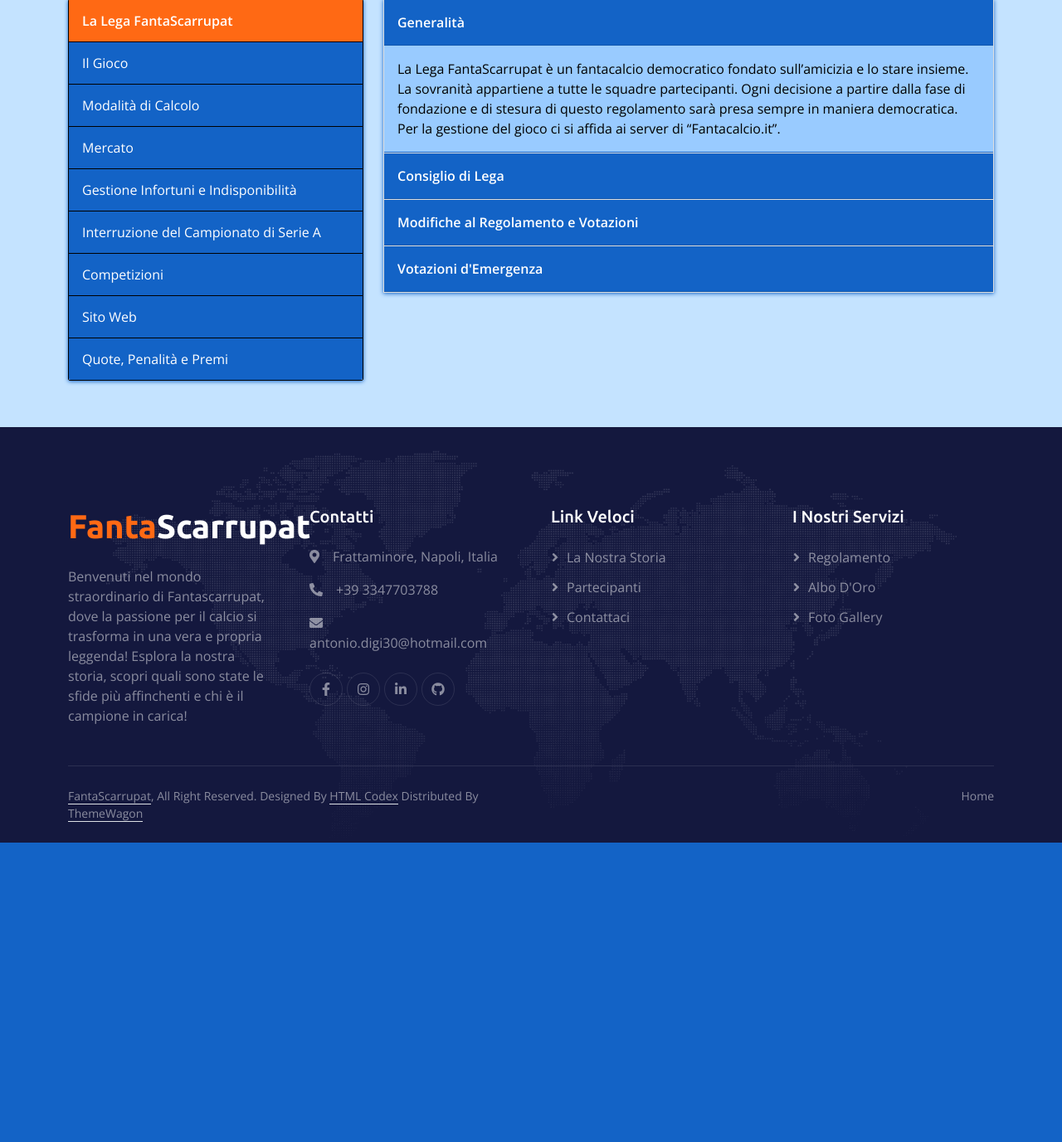
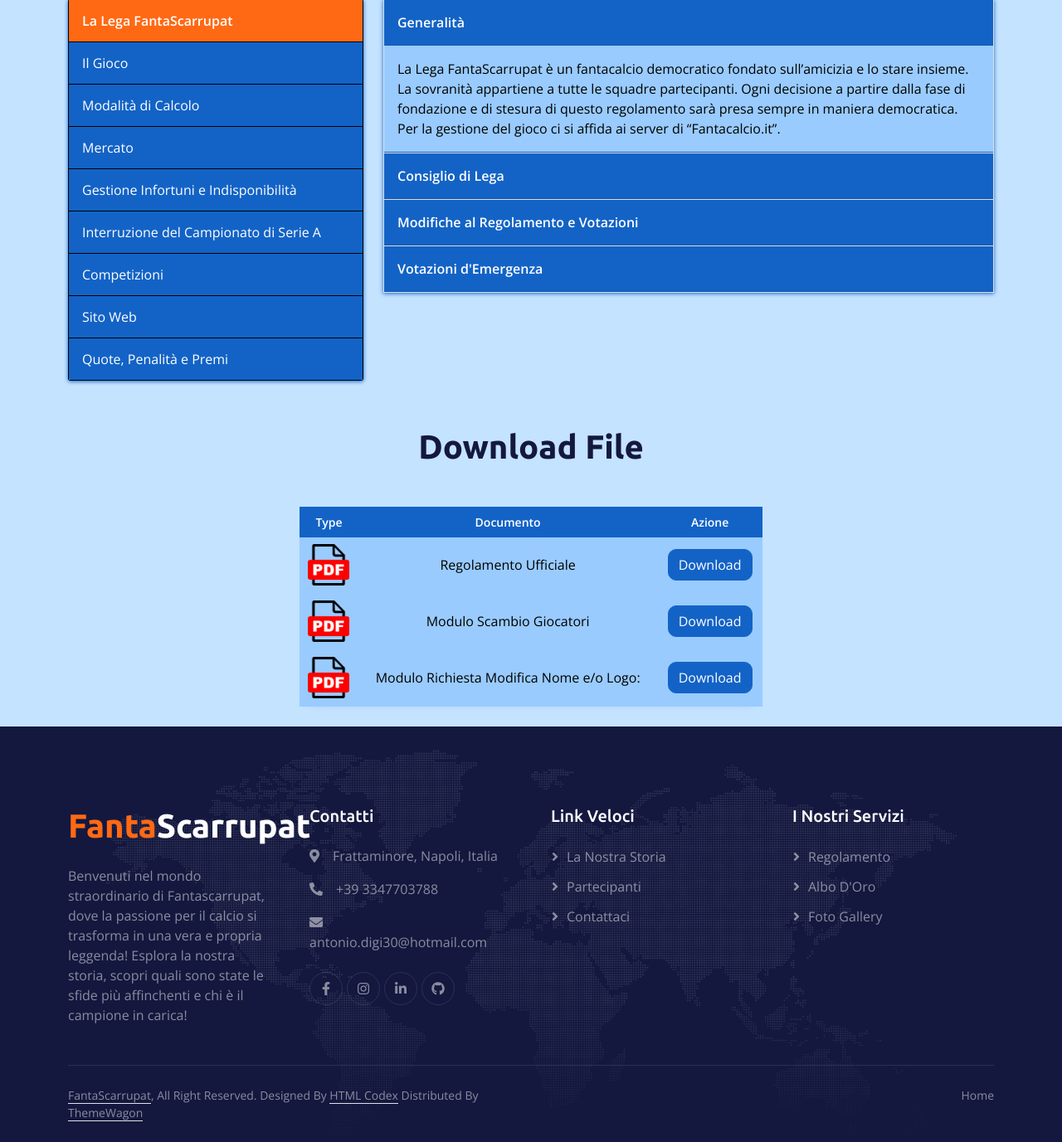
Before and after one commit to AntonioDG30/FantaScarrupat, a PHP site: page /regolamento.php in a window 1280 px wide. Shown: the part 589-1966 px from the top of the page at 83% size. Before the commit the page ends 1605 px from the top, so only its background shows below. Run offline with PHP 8.4, Linux system fonts and the light colour scheme; some libraries are stand-ins or nearby versions.

Commit message:
finito regolamento.php

```diff
--- a/css/style.css
+++ b/css/style.css
@@ -472,6 +472,58 @@ a:is(:hover, :focus) figcaption {
   color: black;
 }
 
+/*** Tabella ***/
+.table {
+  width: 50%;
+  margin: 0 auto;
+  background: #ffffff;
+  -webkit-box-shadow: 0px 5px 12px -12px rgba(0, 0, 0, 0.29);
+  -moz-box-shadow: 0px 5px 12px -12px rgba(0, 0, 0, 0.29);
+  box-shadow: 0px 5px 12px -12px rgba(0, 0, 0, 0.29);
+  text-align: center;
+}
+
+.table thead.thead-primary {
+  background: var(--primary); /* Sostituire con il colore primario desiderato */
+}
+
+.table thead th {
+  border: none;
+  font-size: 14px;
+  color: #ffffff;
+}
+
+.table tbody tr {
+  margin-bottom: 10px;
+}
+
+.table tbody th,
+.table tbody td {
+  border: none;
+  font-size: 16px;
+  background: #99cbff;
+  vertical-align: middle;
+  border-bottom: 2px solid #99cbff;
+  color: black;
+}
+
+.table tbody th.scope {
+  background: #99cbff;
+  border-bottom: 2px solid #99cbff;
+}
+
+.table tbody td:nth-child(odd) {
+  background: #99cbff;
+  border-bottom: 2px solid #99cbff;
+}
+
+.img-fluid-table {
+  width: 50px;
+  height: 50px;
+  align-content: center;
+}
+
+
 /*** Navbar ***/
 .sticky-top {
     top: -150px;
--- a/regolamento.php
+++ b/regolamento.php
@@ -1051,7 +1051,48 @@ include 'navbar.html';
       </div>
     </div>
   </div>
+
+  <br>
+
+  <div class="text-center mx-auto mb-5 wow fadeInUp" data-wow-delay="0.1s" style="max-width: 500px;">
+    <h1 class="display-6 mb-5">Download File</h1>
+  </div>
+  <div class="row">
+    <div class="col-md-12">
+      <table class="table">
+        <thead class="thead-primary">
+        <tr>
+          <th>Type</th>
+          <th>Documento</th>
+          <th>Azione</th>
+        </tr>
+        </thead>
+        <tbody>
+        <tr>
+          <th><img class="img-fluid-table" src="img/pdf.png"></th>
+          <td>Regolamento Ufficiale</td>
+          <td><a href="file/Regolamento_Ufficiale.pdf" download="Regolamento_Ufficiale" class="btn btn-primary">Download</a></td>
+        </tr>
+        <tr>
+          <th><img class="img-fluid-table" src="img/pdf.png"></th>
+          <td>Modulo Scambio Giocatori</td>
+          <td><a href="file/Regolamento_Ufficiale.pdf" download="Regolamento_Ufficiale" class="btn btn-primary">Download</a></td>
+        </tr>
+        <tr>
+          <th><img class="img-fluid-table" src="img/pdf.png"></th>
+          <td>Modulo Richiesta Modifica Nome e/o Logo:</td>
+          <td><a href="file/Regolamento_Ufficiale.pdf" download="Regolamento_Ufficiale" class="btn btn-primary">Download</a></td>
+        </tr>
+        </tbody>
+      </table>
+    </div>
+  </div>
+
+
+
+
 </div>
+
 <!-- Regolamento End -->
 <br>
 
@@ -1073,6 +1114,20 @@ include 'footer.html';
 <script src="lib/counterup/counterup.min.js"></script>
 <script src="lib/owlcarousel/owl.carousel.min.js"></script>
 <script src="https://unpkg.com/bootstrap@4.1.3/dist/js/bootstrap.min.js"></script>
+<script>
+  $('.upload').on('click touch', function(e) {
+
+    e.preventDefault();
+
+    var self = $(this);
+
+    self.addClass('loading');
+    setTimeout(function() {
+      self.removeClass('loading');
+    }, 4200)
+
+  });
+</script>
 
 
 <!-- Template Javascript -->
```
Also changed, not shown: img/pdf.png (added), 1 other file.
